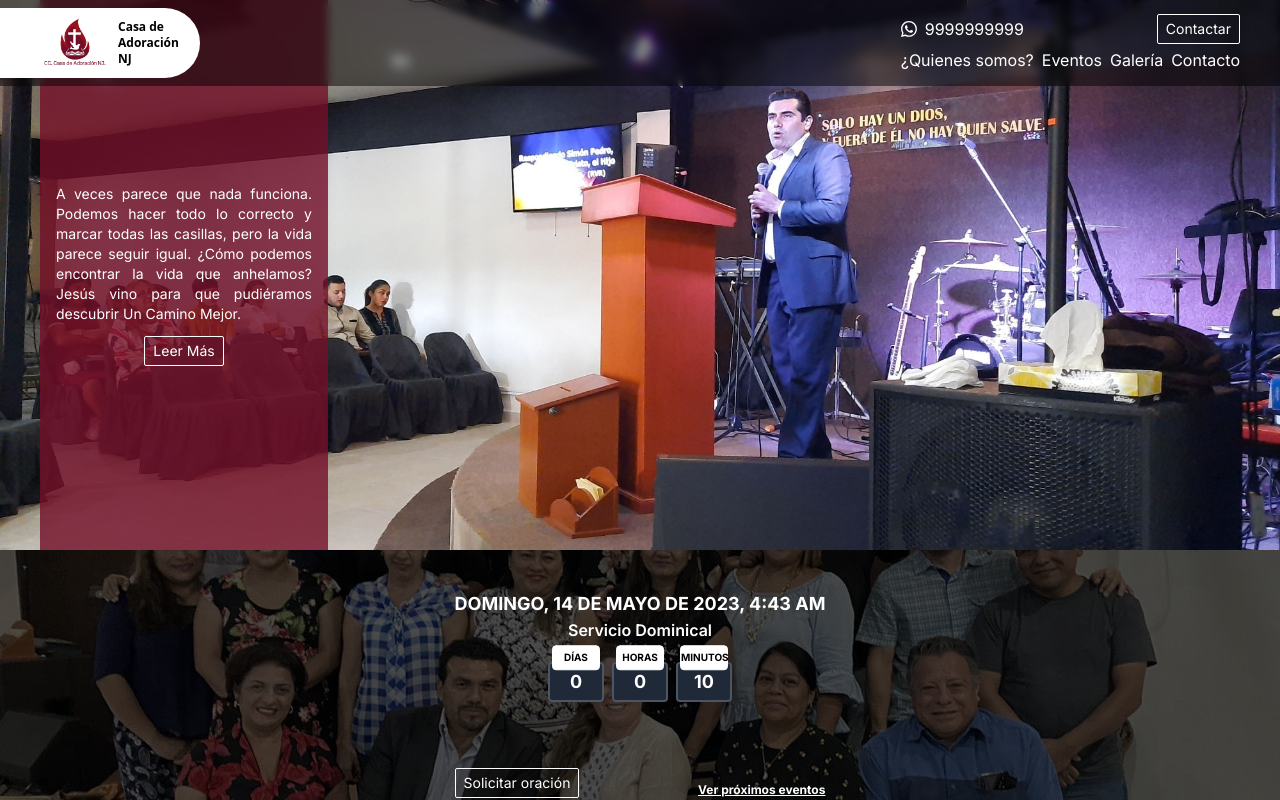
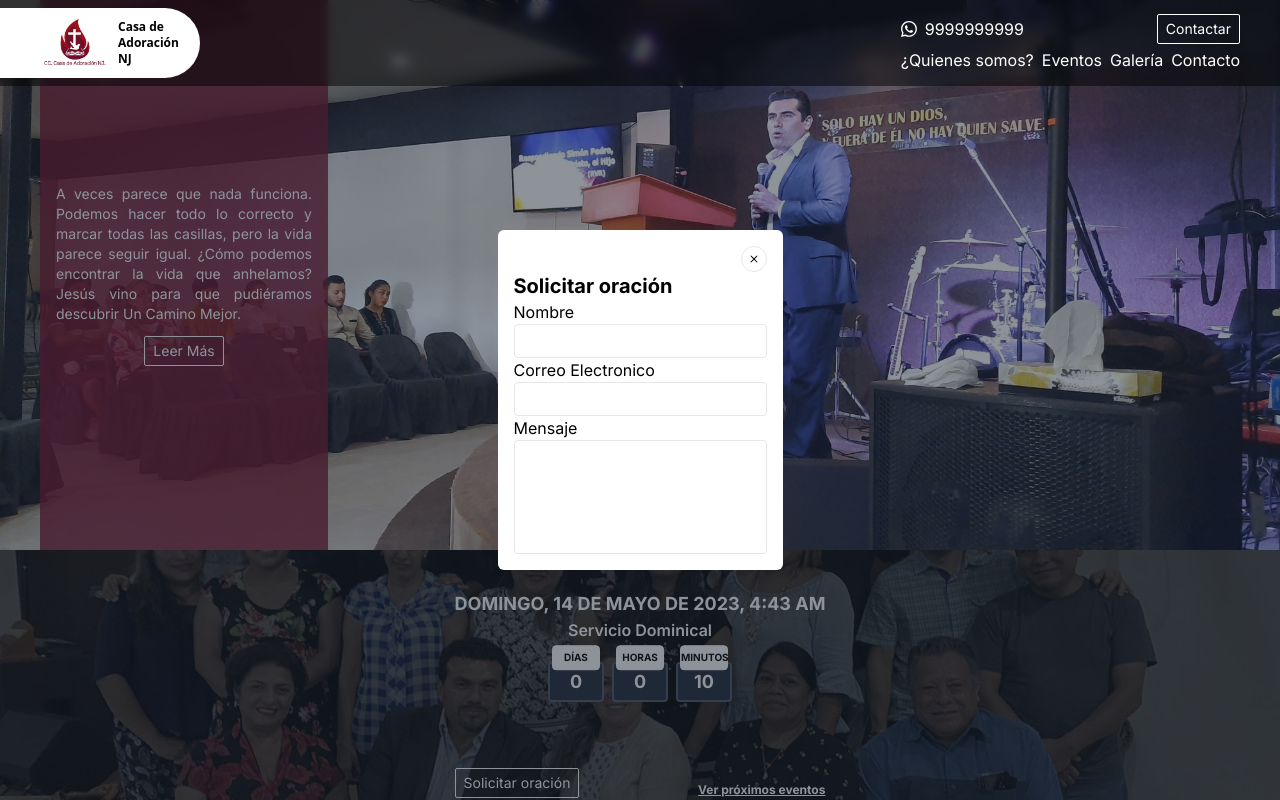
Before and after one commit to JesusMD0302/Casa_de_adoracion_nj, a Next.js app: page / in a window 1280 px wide. Both pictures are taken after a click on the button "Solicitar oración". Shown: the top 800 px of the page. Built offline with nearby package versions, Linux system fonts and the light colour scheme.

Commit message:
Modal component added

```diff
--- a/package.json
+++ b/package.json
@@ -9,6 +9,7 @@
     "lint": "next lint"
   },
   "dependencies": {
+    "@react-spring/web": "^9.7.2",
     "@types/node": "20.1.2",
     "@types/react": "18.2.6",
     "@types/react-dom": "18.2.4",
@@ -19,7 +20,6 @@
     "next": "13.4.1",
     "postcss": "8.4.23",
     "react": "18.2.0",
-    "react-animations": "^1.0.0",
     "react-countdown": "^2.3.5",
     "react-dom": "18.2.0",
     "react-icons": "^4.8.0",
--- a/src/app/page.tsx
+++ b/src/app/page.tsx
@@ -10,14 +10,11 @@ import GalerySection from "@/components/GalerySection";
 import Navbar from "@/components/Navbar";
 import Countdown from "react-countdown";
 import CountdownTimer from "@/components/CountdownTimer";
-import {
-  BsFacebook,
-  BsFillGearFill,
-  BsFillGeoAltFill,
-  BsFillGeoFill,
-  BsPinAngle,
-} from "react-icons/bs";
+import { BsFacebook, BsFillGeoAltFill } from "react-icons/bs";
 import Title from "@/components/Title";
+import PopUp from "@/components/PopUp";
+import useActive from "@/hooks/useActive";
+import PrayerForm from "@/components/PrayerForm";
 
 moment.locale("es");
 
@@ -26,12 +23,23 @@ export default function Home() {
     moment().add(10, "minutes").seconds(0)
   );
   const [formatedDate, setFormatedDay] = useState<string>("");
+  const [active, setActive] = useState(false);
+  const {
+    active: eventsActive,
+    handleTrue: handleTrueEvents,
+    handleFalse: handleFalseEvents,
+  } = useActive();
+  const {
+    active: prayerActive,
+    handleTrue: handleTruePrayer,
+    handleFalse: handleFalsePrayer,
+  } = useActive();
 
   useEffect(() => {
     setFormatedDay(
       day.format("dddd, D [de] MMMM [de] YYYY, h:mm a").toUpperCase()
     );
-  }, []);
+  }, [day]);
 
   return (
     <>
@@ -49,10 +57,23 @@ export default function Home() {
               <Countdown date={day.toDate()} renderer={CountdownTimer} />
             </div>
             <div className="w-full flex justify-between items-end">
-              <Button text={"Solicitar oración"} />
-              <button className="font-bold underline text-xs">
+              <Button text={"Solicitar oración"} onClick={handleTruePrayer} />
+              {prayerActive ? (
+                <PopUp handlePopUpFalse={handleFalsePrayer}>
+                  <PrayerForm />
+                </PopUp>
+              ) : null}
+              <button
+                className="font-bold underline text-xs"
+                onClick={handleTrueEvents}
+              >
                 Ver próximos eventos
               </button>
+              {eventsActive ? (
+                <PopUp handlePopUpFalse={handleFalseEvents}>
+                  <h4>Esto es una prueba para página principal</h4>
+                </PopUp>
+              ) : null}
             </div>
           </div>
           <Image
--- a/src/components/Button.tsx
+++ b/src/components/Button.tsx
@@ -1,9 +1,14 @@
-function Button(props: { text: String; className?: String }) {
+function Button(props: {
+  text: String;
+  className?: String;
+  onClick?: () => void;
+}) {
   const className = props.className ?? "";
 
   return (
     <button
       className={`px-2 py-1 rounded-sm border border-white transition-all ease-linear duration-200 text-sm hover:bg-white hover:text-logo active:scale-90 ${className}`}
+      onClick={props.onClick}
     >
       {props.text}
     </button>
--- a/src/components/GalerySection.tsx
+++ b/src/components/GalerySection.tsx
@@ -1,10 +1,23 @@
 import Image from "next/image";
 import Button from "./Button";
 import Title from "./Title";
+import PopUp from "./PopUp";
+import useActive from "@/hooks/useActive";
 
-function GalerySection(props: { title: string; urlImage: string }) {
+function GalerySection(props: {
+  title: string;
+  urlImage: string;
+  children?: any;
+}) {
+  const { active, handleFalse, handleTrue } = useActive();
+
   return (
     <section className="relative h-72 bg-black flex flex-col justify-center items-center text-white">
+      {active ? (
+        <PopUp handlePopUpFalse={handleFalse}>
+          <h4>Esto es una prueba</h4>
+        </PopUp>
+      ) : null}
       <div className="max-w-container m-auto flex flex-col items-center gap-5 relative z-10">
         <Title title={props.title} />
         <p className="max-w-[75ch] text-center">
@@ -12,7 +25,7 @@ function GalerySection(props: { title: string; urlImage: string }) {
           optio consectetur aperiam obcaecati debitis neque, necessitatibus eius
           esse tempore corrupti?
         </p>
-        <Button text={"Ver imagenes"} />
+        <Button text={"Ver imagenes"} onClick={handleTrue} />
       </div>
       <Image
         src={props.urlImage}
@@ -20,6 +33,7 @@ function GalerySection(props: { title: string; urlImage: string }) {
         fill
         className="relative object-cover grayscale-30 brightness-[0.30]"
       />
+      {props.children}
     </section>
   );
 }
--- a/src/components/Navbar.tsx
+++ b/src/components/Navbar.tsx
@@ -36,7 +36,7 @@ function Navbar() {
   }, []);
 
   return (
-    <nav className="w-full fixed z-50 top-0 left-0 bg-black/50 backdrop-blur-sm text-white py-2">
+    <nav className="w-full fixed z-20 top-0 left-0 bg-black/50 backdrop-blur-sm text-white py-2">
       <div className="max-w-container flex justify-between items-center m-auto">
         <div className="bg-white w-60 h-[70px] absolute -left-10 -z-10 rounded-full"></div>
         <Link
--- /dev/null
+++ b/src/components/PopUp.tsx
@@ -0,0 +1,47 @@
+import useActive from "@/hooks/useActive";
+import { useState, useEffect } from "react";
+import { BsX } from "react-icons/bs";
+
+function PopUp({
+  children,
+  handlePopUpFalse = () => {},
+  ...props
+}: {
+  children?: any;
+  handlePopUpFalse: () => void;
+}) {
+  // const [show, setShow] = useState(true);
+  const { active: show, handleFalse } = useActive(true);
+
+  const popUpHanddle = () => {
+    handleFalse();
+  };
+
+  useEffect(() => {
+    if (!show) {
+      setTimeout(() => {
+        handlePopUpFalse();
+      }, 500);
+    }
+  }, [handlePopUpFalse, show]);
+
+  return (
+    <div className="w-full h-screen bg-gray-800/50 fixed top-0 left-0 z-50 text-black grid place-items-center">
+      <div
+        className={`max-w-xl max-h-96 bg-white rounded-md p-4 relative z-50 ${
+          show ? "animate-zoomIn" : "animate-zoomOut"
+        }`}
+      >
+        <button
+          className="block ml-auto p-1 border rounded-full outline-none transition-all text-black hover:bg-gray-100 active:bg-gray-500 active:text-white"
+          onClick={popUpHanddle}
+        >
+          <BsX />
+        </button>
+        {children}
+      </div>
+    </div>
+  );
+}
+
+export default PopUp;
--- /dev/null
+++ b/src/components/PrayerForm.tsx
@@ -0,0 +1,39 @@
+function PrayerForm() {
+  return (
+    <div className="max-w-md w-full m-auto">
+      <h4 className="text-xl font-bold">Solicitar oración</h4>
+      <form action="#" className="w-full h-full flex flex-col">
+        <div className="flex flex-col">
+          <label htmlFor="full-name">Nombre</label>
+          <input
+            type="text"
+            name="full-name"
+            id="full-name"
+            className="border rounded text-xs py-2 px-2 outline-none"
+          />
+        </div>
+        <div className="flex flex-col">
+          <label htmlFor="email">Correo Electronico</label>
+          <input
+            type="text"
+            name="email"
+            id="email"
+            className="border rounded text-xs py-2 px-2 outline-none"
+          />
+        </div>
+        <div className="flex flex-col">
+          <label htmlFor="message">Mensaje</label>
+          <textarea
+            name="message"
+            id="message"
+            cols={30}
+            rows={6}
+            className="border rounded text-xs py-2 px-2 outline-none resize-none"
+          ></textarea>
+        </div>
+      </form>
+    </div>
+  );
+}
+
+export default PrayerForm;
--- /dev/null
+++ b/src/hooks/useActive.tsx
@@ -0,0 +1,13 @@
+import { useState } from "react";
+
+function useActive(state: boolean = false) {
+  const [active, setActive] = useState(state);
+
+  const handleToggle = () => setActive(!active);
+  const handleFalse = () => setActive(false);
+  const handleTrue = () => setActive(true);
+
+  return { active, handleToggle, handleFalse, handleTrue };
+}
+
+export default useActive;
--- a/tailwind.config.js
+++ b/tailwind.config.js
@@ -26,6 +26,31 @@ module.exports = {
           "conic-gradient(from 180deg at 50% 50%, var(--tw-gradient-stops))",
       },
     },
+    keyframes: {
+      zoomIn: {
+        "0%": {
+          opacity: 0,
+          // transform: "scale3d(.3,.3,.3)",
+          transform: "scale(.3)",
+        },
+        "50%": {
+          opacity: 1,
+        },
+      },
+      zoomOut: {
+        "0%": {
+          opacity: 1,
+        },
+        "50%": {
+          opacity: 0,
+          transform: "scale3d(.3,.3,.3)",
+        },
+      },
+    },
+    animation: {
+      zoomIn: "zoomIn 1s",
+      zoomOut: "zoomOut 1s",
+    },
   },
   plugins: [],
 };
```
Also changed, not shown: 1 other file (tests, documents, lock files or other folders).
